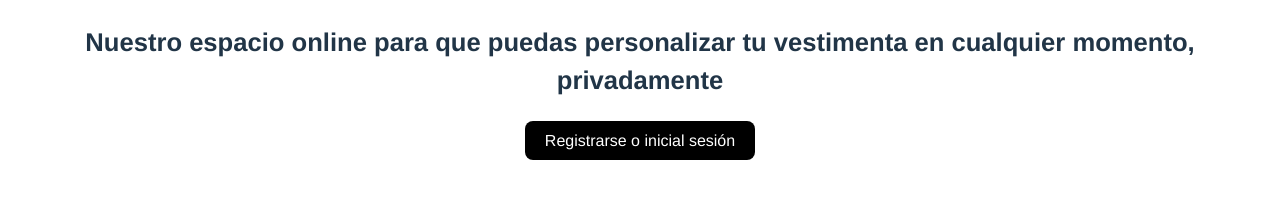
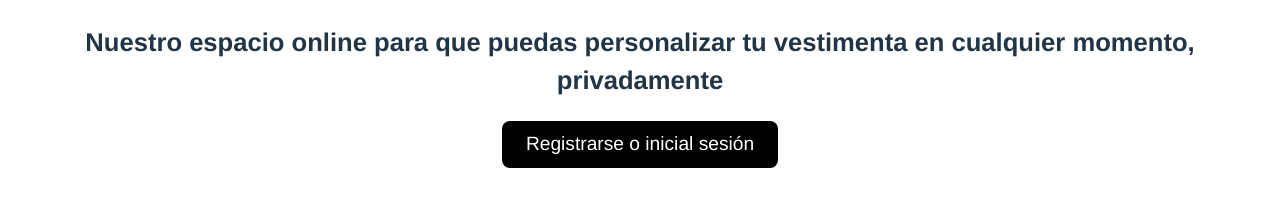
Before and after one commit to AEGcarlosfigueroa/divinas-web, a React (Vite) app: page / in a window 1280 px wide. Shown: the part 1380-1581 px from the top of the page. Built offline with nearby package versions, Linux system fonts and the light colour scheme; a web font is replaced by a local one.

Commit message:
modify font size of button text

```diff
--- a/src/App.jsx
+++ b/src/App.jsx
@@ -35,7 +35,7 @@ function App() {
 
         <h1>ESPACIO PRIVADO</h1>
         <h2>Nuestro espacio online para que puedas personalizar tu vestimenta en cualquier momento, privadamente</h2>
-        <button style={{backgroundColor: 'black'}}>Registrarse o inicial sesión</button>
+        <button style={{backgroundColor: 'black', fontSize: '120%'}}>Registrarse o inicial sesión</button>
 
         <h1>NUESTRO EQUIPO</h1>
         <img src={teamImage} style={{width: '60%', margin: '2%', height: 'auto', resize: 'horizontal'}}/>
--- a/src/props/service.jsx
+++ b/src/props/service.jsx
@@ -5,7 +5,7 @@ function Service(serviceInfo)
             <div style={{position: 'relative', margin: '2%', height: '100%', width: '50%', backgroundColor: 'gray', borderRadius: 20, padding: '1%'}}>
                 <h2>{serviceInfo.name}</h2>
                 <p>{serviceInfo.description}</p>
-                <button style={{marginBottom: '2%'}}>CONTRATAR AHORA</button>
+                <button style={{marginBottom: '2%', fontSize: '100%'}}>CONTRATAR AHORA</button>
             </div>
         </>
     )
```
